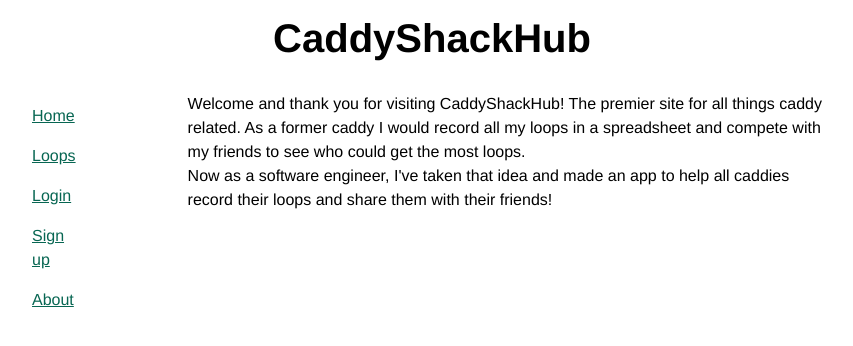
After one commit to jackpickus/caddyshackhub, a Django app: page /about in a window 1280 px wide. The commit adds this page. Shown: the top 346 px of the page, without its empty margins (208-1061 px from the left). Run offline with Django 5.2, Linux system fonts and the light colour scheme.

Commit message:
create about page

```diff
--- /dev/null
+++ b/loopers/templates/loopers/about.html
@@ -0,0 +1,17 @@
+
+{% extends "loopers/base_generic.html" %}
+
+{% block title %}Friends - {{ block.super }}{% endblock %}
+
+{% block content %}
+    <div class="main-content">
+        <p>
+            Welcome and thank you for visiting CaddyShackHub! The premier site for all things caddy related.
+            As a former caddy I would record all my loops in a spreadsheet and compete with my friends to see
+            who could get the most loops.
+            <br>
+            Now as a software engineer, I've taken that idea and made an app to
+            help all caddies record their loops and share them with their friends!
+        </p>
+    </div>
+{% endblock %}
--- a/loopers/templates/loopers/base_generic.html
+++ b/loopers/templates/loopers/base_generic.html
@@ -38,6 +38,7 @@
                     <div class="sidebar-nav-links">
                         <p class="menu-link"><a href="{% url 'login'%}?next={% url 'loopers:index'%}">Login</a></p>
                         <p class="menu-link"><a href="{% url 'loopers:register' %}">Sign up</a></p>
+                        <p class="menu-link"><a href="{% url 'loopers:about'%}">About</a></p>
                     </div>
                  {% endif %}
                 </div>
--- a/loopers/urls.py
+++ b/loopers/urls.py
@@ -24,4 +24,5 @@ urlpatterns = [
     path("friends/followers/", views.followers, name="followers"),
     path("terms-of-service/", views.terms_of_service, name="terms_of_service"),
     path("privacy-policy/", views.privacy_policy, name="privacy_policy"),
+    path("about", views.about, name="about"),
 ]
--- a/loopers/views.py
+++ b/loopers/views.py
@@ -409,3 +409,6 @@ def terms_of_service(request):
 
 def privacy_policy(request):
     return render(request, "loopers/privacy_policy.html")
+
+def about(request):
+    return render(request, "loopers/about.html")
```
